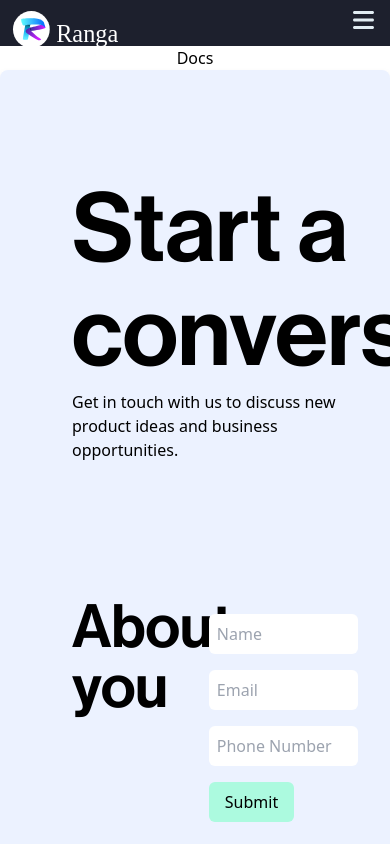
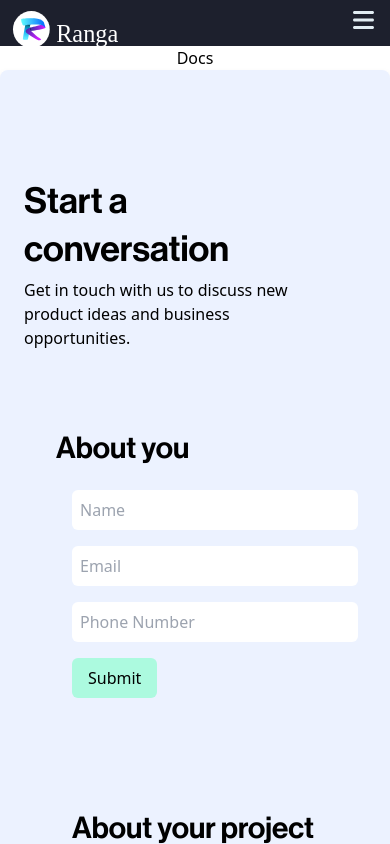
Before and after one commit to rangatechnologies/ranga-technologies, a React (Create React App) app: page /docs in a window 390 px wide. Built offline with nearby package versions, Linux system fonts and the light colour scheme.

Commit message:
vimoe and contact us

```diff
--- a/public/index.html
+++ b/public/index.html
@@ -38,7 +38,7 @@
 {
   "@context": "https://schema.org",
   "@type": "Organization",
-  "name": "Ranga Trading",
+  "name": "",
   "alternateName": "Trading Bot for TradingView to Binance and Bybit",
   "url": "https://tradingviewsbot.com/",
   "logo": "https://tradingviewsbot.com/logo.png"
--- a/src/App.tsx
+++ b/src/App.tsx
@@ -64,9 +64,9 @@ function App() {
         {/* Box 1 */}
 
         <div className=" drop-shadow-lg bg-blue-200 rounded-lg  p-4 bg-[#ECF2FF] " >
-          <div className='mt-24 ml-14 h-80'>
-          <h2 className=" text-8xl text-left font-neu mb-2">Start a</h2>
-          <h2 className=" text-8xl text-left font-neu mb-2">conversation</h2>
+          <div className='mt-24 ml-2 lg:ml-14 h-60 md:h-75 lg:h-80'>
+          <h2 className="text-4xl md:text-6xl lg:text-8xl text-left font-neu mb-2">Start a</h2>
+          <h2 className=" text-4xl md:text-6xl lg:text-8xl text-left font-neu mb-2">conversation</h2>
           <p className=" text-left">Get in touch with us to discuss new</p>
           <p className=" text-left">product ideas and business</p>
           <p className=" text-left">opportunities.</p>
@@ -74,12 +74,12 @@ function App() {
           </div>
 
           {/* about you */}
-          <div className='mt-24 ml-14 grid grid-cols-5'>
+          <div className='mt-2 ml-10 lg:mt-24 lg:ml-14 grid grid-cols-1 md:grid-cols-3 lg:grid-cols-5'>
 
-         <div className='col-span-2'>
-            <h2 className=" text-6xl text-left font-neu mb-2">About you</h2>
+         <div className='col-span-1 lg:col-span-2'>
+            <h2 className=" text-3xl md:text-4xl lg:text-6xl text-left font-neu mb-2">About you</h2>
          </div>
-         <div className='col-span-3'>
+         <div className='col-span-1 md:col-span-2 lg:col-span-3'>
       <form className=" mx-auto p-4 bg-gray-100  rounded-md">
       <div className="mb-4">
 
@@ -131,12 +131,12 @@ function App() {
           </div>
 
           {/* about your project */}
-          <div className='mt-24 ml-14 grid grid-cols-5'>
+          <div className='mt-24 ml-14 grid grid-cols-1 md:grid-cols-3 lg:grid-cols-5'>
 
-         <div className='col-span-2'>
-            <h2 className=" text-6xl text-left font-neu mb-2">About your project</h2>
+         <div className='col-span-1 lg:col-span-2'>
+            <h2 className=" text-3xl md:text-4xl lg:text-6xl text-left font-neu mb-2">About your project</h2>
          </div>
-         <div className='col-span-3'>
+         <div className='col-span-1 md:col-span-2 lg:col-span-3'>
       <form className=" mx-auto p-4 bg-gray-100  rounded-md">
       <div className="mb-4 w-auto">
 
@@ -155,7 +155,7 @@ function App() {
 <label className='' htmlFor="">What services do you need?</label>
 
 {/* tick boxes */}
-<div className=' mt-4 mb-4 grid grid-cols-3'>
+<div className=' mt-4 mb-4 grid grid-cols-1 md:grid-cols-2 lg:grid-cols-3'>
 
 {/* tick box */}
 
@@ -269,7 +269,7 @@ function App() {
           </div>
 
           <div className=' grid grid-cols-2 md:grid-cols-6 items-center w-fit justify-center mt-10 space-x-14 space-y-2'>
-            <div className=' flex flex-row justify-center items-center text-lg space-x-2'>
+            <div className=' ml-14 flex flex-row justify-center items-center text-lg space-x-2'>
             <button className="button button1" onClick={EmailOpen}  >
                         <div  className="img" >
                           <img  alt="" src={gmail} />
--- a/src/Pages/Home/HomeMainComponent.tsx
+++ b/src/Pages/Home/HomeMainComponent.tsx
@@ -291,21 +291,18 @@ export default function HomeMainComponent() {
 <div className="container mx-auto py-8 bg-[#ffffff]">
 
 
-<div className="grid grid-cols-1 sm:grid-cols-2 md:grid-cols-1  gap-12">
+<div className=" lg:gap-12">
   {/* Box 1 */}
 
-  <div className=" drop-shadow-lg bg-blue-200 rounded-lg  p-4 bg-[#B1B2FF]   " >
-      <div className=" flex">
-
-
-    <iframe className="rounded"         frameBorder='0'
-         width="1280" height="720" title="vimeo-player" src="https://player.vimeo.com/video/848486988?h=9a9f238f24?rel=0&autoplay=1&mute=1" allow="autoplay; encrypted-media"     ></iframe>
-
-    </div>
-  </div>
+  <div className=" drop-shadow-lg  lg:p-4 bg-[#B1B2FF]   " >
 
 
 
+      <iframe className="h-96 w-full  flex  rounded"         frameBorder='0'
+         width="1280" height="720" title="vimeo-player" src="https://player.vimeo.com/video/848486988?h=9a9f238f24?rel=0&autoplay=1&mute=1" allow="autoplay; encrypted-media"     ></iframe>
+
+
+  </div>
 
   </div>
 
```
Also changed, not shown: 2 other files (tests, documents, lock files or other folders).
